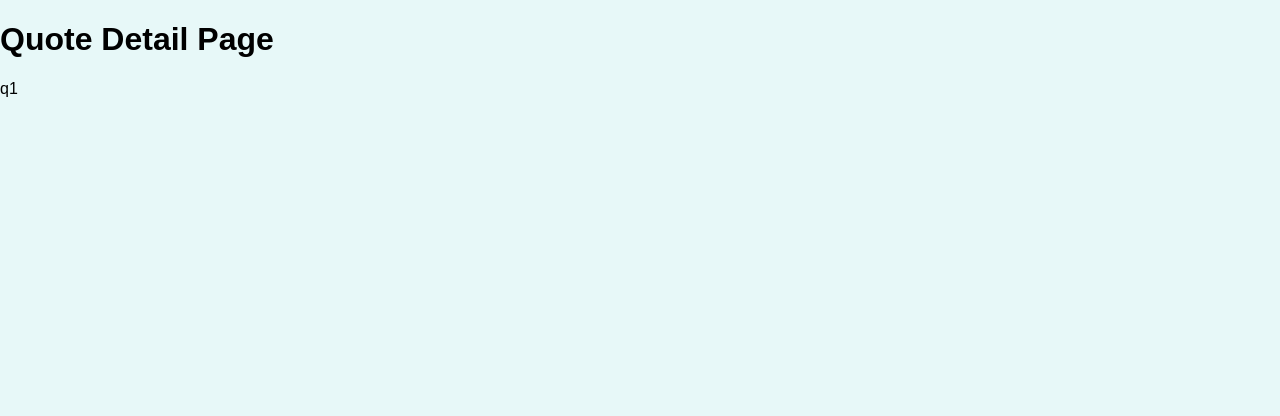
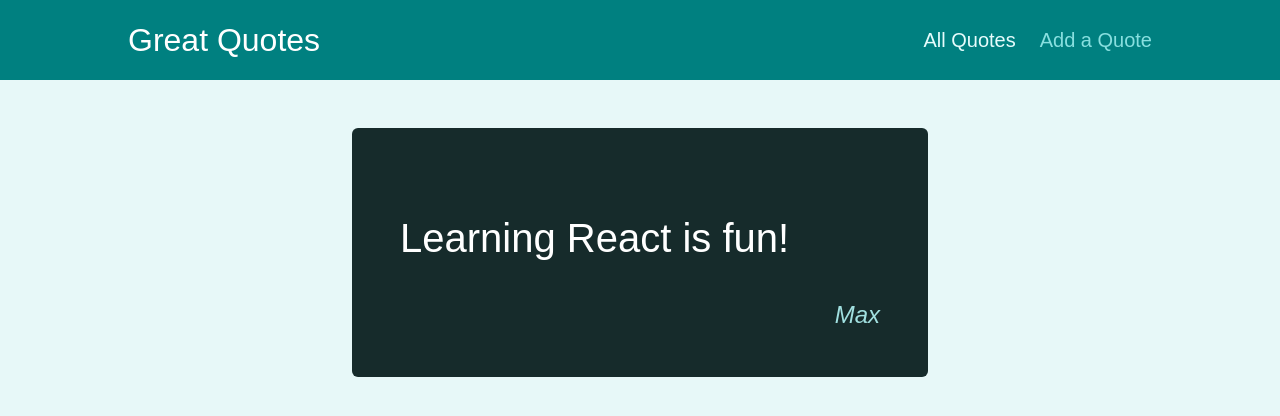
Before and after one commit to ReactJS-Practice-Projects/AdvancedRouterApp, a React (Create React App) app: page /quotes/q1 in a window 1280 px wide. Shown: the top 416 px of the page. Built offline with nearby package versions, Linux system fonts and the light colour scheme.

Commit message:
Implement Detail Page for Quates
https://www.udemy.com/course/react-the-complete-guide-incl-redux/learn/lecture/25600860#overview

```diff
--- a/src/App.js
+++ b/src/App.js
@@ -3,9 +3,11 @@
 import AllQuotes from './pages/AllQuotes';
 import QuoteDetail from './pages/QuoteDetail';
 import NewQuote from './pages/NewQuote';
+import Layout from './components/layout/Layout';
 
 function App() {
   return (
+    <Layout>
       <Switch>
         <Route path='/' exact>
           <Redirect to='/quotes' />
@@ -20,6 +22,7 @@
           <NewQuote />
         </Route>
       </Switch>
+    </Layout>
   );
 }
 
--- /dev/null
+++ b/src/components/layout/Layout.js
@@ -0,0 +1,15 @@
+import { Fragment } from 'react';
+
+import classes from './Layout.module.css';
+import MainNavigation from './MainNavigation';
+
+const Layout = (props) => {
+  return (
+    <Fragment>
+      <MainNavigation />
+      <main className={classes.main}>{props.children}</main>
+    </Fragment>
+  );
+};
+
+export default Layout;
--- /dev/null
+++ b/src/components/layout/MainNavigation.js
@@ -0,0 +1,27 @@
+import { NavLink } from 'react-router-dom';
+
+import classes from './MainNavigation.module.css';
+
+const MainNavigation = () => {
+  return (
+    <header className={classes.header}>
+      <div className={classes.logo}>Great Quotes</div>
+      <nav className={classes.nav}>
+        <ul>
+          <li>
+            <NavLink to='/quotes' activeClassName={classes.active}>
+              All Quotes
+            </NavLink>
+          </li>
+          <li>
+            <NavLink to='/new-quote' activeClassName={classes.active}>
+              Add a Quote
+            </NavLink>
+          </li>
+        </ul>
+      </nav>
+    </header>
+  );
+};
+
+export default MainNavigation;
--- a/src/pages/AllQuotes.js
+++ b/src/pages/AllQuotes.js
@@ -1,5 +1,12 @@
+import QuoteList from '../components/quotes/QuoteList';
+
+const DUMMY_QUOTES = [
+  { id: 'q1', author: 'Max', text: 'Learning React is fun!' },
+  { id: 'q2', author: 'Maximilian', text: 'Learning React is great!' },
+];
+
 const AllQuotes = () => {
-  return <h1>All Quotes Page</h1>
+  return <QuoteList quotes={DUMMY_QUOTES} />
 };
 
 export default AllQuotes;
--- a/src/pages/NewQuote.js
+++ b/src/pages/NewQuote.js
@@ -1,5 +1,11 @@
+import QuoteForm from '../components/quotes/QuoteForm';
+
 const NewQuote = () => {
-  return <h1>New Quote Page</h1>
+  const addQuoteHandler = (quoteData) => {
+    console.log(quoteData);
+  };
+
+  return <QuoteForm onAddQuote={addQuoteHandler} />;
 };
 
 export default NewQuote;
--- a/src/pages/QuoteDetail.js
+++ b/src/pages/QuoteDetail.js
@@ -1,17 +1,26 @@
 import { Fragment } from 'react';
 import { useParams, Route } from 'react-router-dom';
 
+import HighlightedQuote from '../components/quotes/HighlightedQuote';
 import Comments from '../components/comments/Comments';
+
+const DUMMY_QUOTES = [
+  { id: 'q1', author: 'Max', text: 'Learning React is fun!' },
+  { id: 'q2', author: 'Maximilian', text: 'Learning React is great!' },
+];
 
 const QuoteDetail = () => {
   const params = useParams();
 
-  //instead of using dynamic route we could also use regular route
-  //path='/quotes/:quoteId/comments/'
+  const quote = DUMMY_QUOTES.find((quote) => quote.id === params.quoteId);
+
+  if (!quote) {
+    return <p>No quote found!</p>;
+  }
+
   return (
     <Fragment>
-      <h1>Quote Detail Page</h1>
-      <p>{params.quoteId}</p>
+      <HighlightedQuote text={quote.text} author={quote.author} />
       <Route path={`/quotes/${params.quoteId}/comments`}>
         <Comments />
       </Route>
```
Lines whose indentation alone changed are shown as unchanged.
